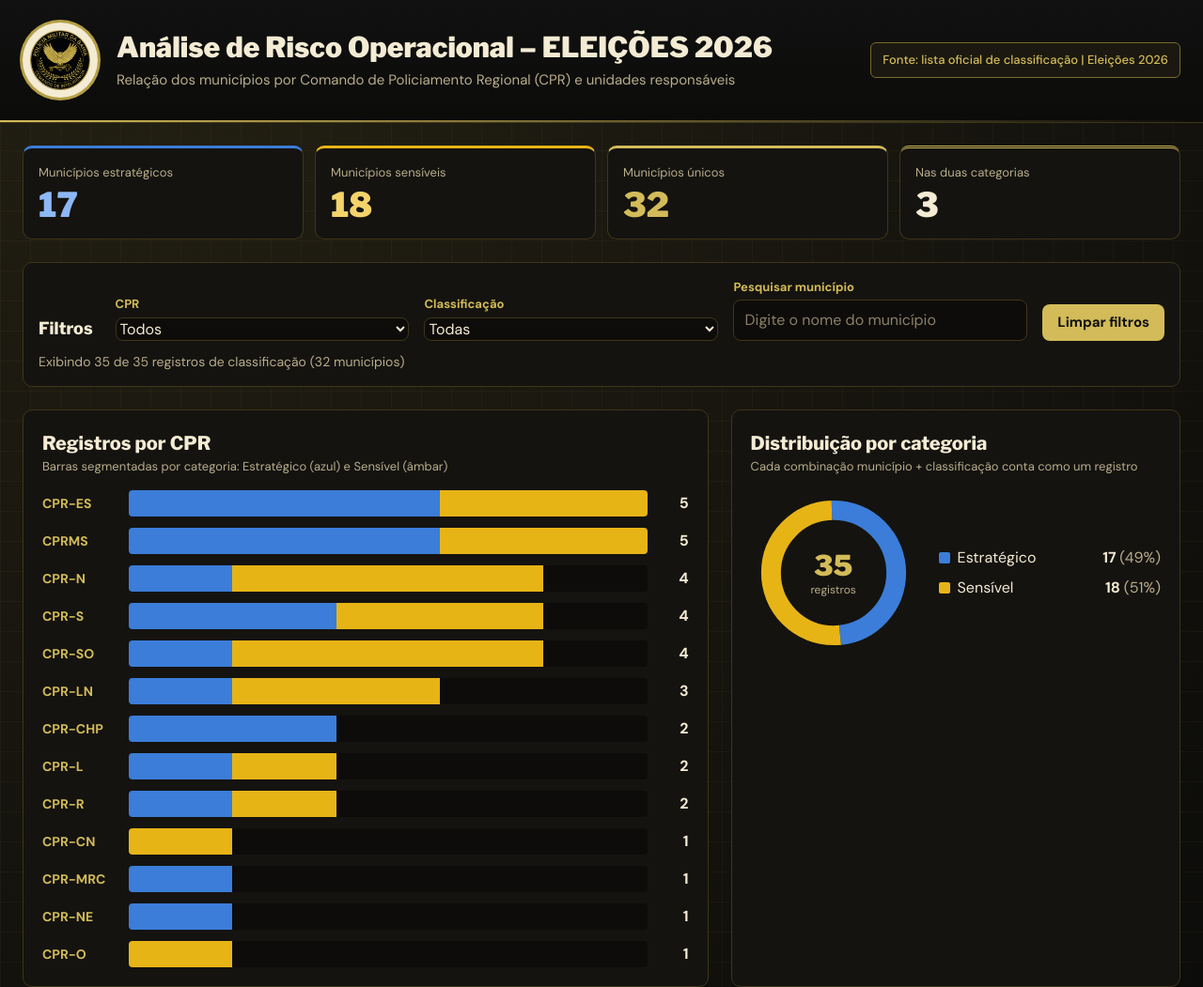
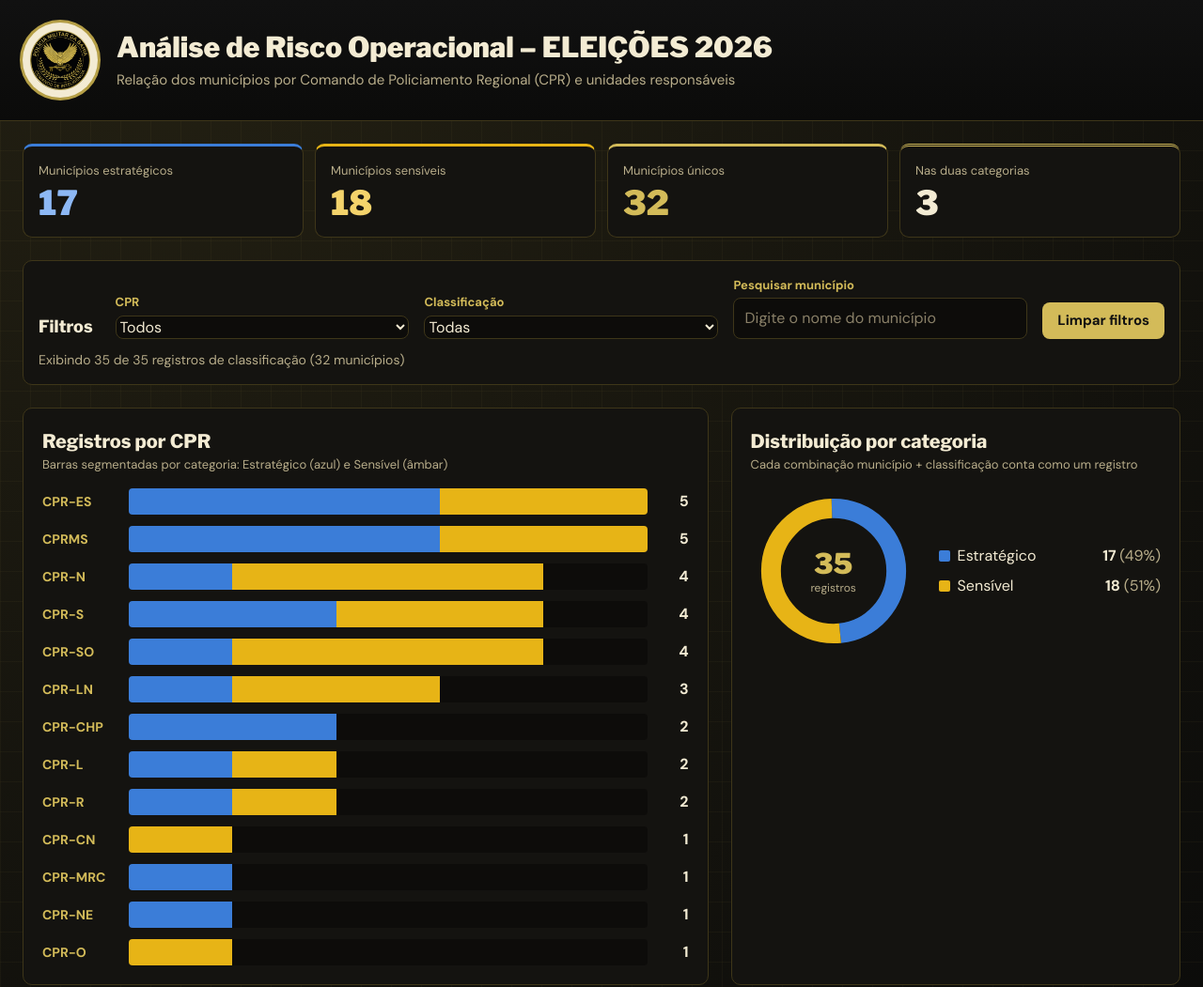
Before and after one commit to rlsf1984/coint, a plain HTML site: page index.html in a window 1280 px wide. Shown: the top 1051 px of the page at 94% size. Drawn offline with nearby package versions, Linux system fonts and the light colour scheme; a script that the page names is missing.

Commit message:
Ocultar fonte de dados

```diff
--- a/index.html
+++ b/index.html
@@ -42,7 +42,7 @@ th{font-weight:700;text-transform:uppercase;letter-spacing:.06em;font-size:.72re
       <!--<p data-template-id="header-eyebrow" class="canva-text uppercase" style="color: rgb(181, 159, 70); font-weight: 700; font-style: normal; font-size: 12px; letter-spacing: 0.15rem;">Coint · Análise de Risco Operacional</p>-->
       <h1 data-template-id="page-title" class="canva-text hfont leading-tight" style="color: rgb(243, 235, 211); font-weight: 900; font-style: normal; font-size: 30px;">Análise de Risco Operacional – ELEIÇÕES 2026</h1>
       <p data-template-id="page-context" class="canva-text mt-1" style="color: rgb(184, 173, 138); font-weight: 400; font-style: normal; font-size: 15px;">Relação dos municípios por Comando de Policiamento Regional (CPR) e unidades responsáveis</p>
-     </div><span data-template-id="source-tag" class="canva-tag self-start md:self-center px-3 py-2 rounded-md border" style="border-color: rgb(121, 105, 42); background: rgb(26, 24, 16); color: rgb(211, 187, 89); font-weight: 500; font-style: normal; font-size: 13px;">Fonte: lista oficial de classificação | Eleições 2026</span>
+     <!--</div><span data-template-id="source-tag" class="canva-tag self-start md:self-center px-3 py-2 rounded-md border" style="border-color: rgb(121, 105, 42); background: rgb(26, 24, 16); color: rgb(211, 187, 89); font-weight: 500; font-style: normal; font-size: 13px;">Fonte: lista oficial de classificação | Eleições 2026</span>-->
     </div>
     <div class="gold-rule"></div>
    </header>
```
